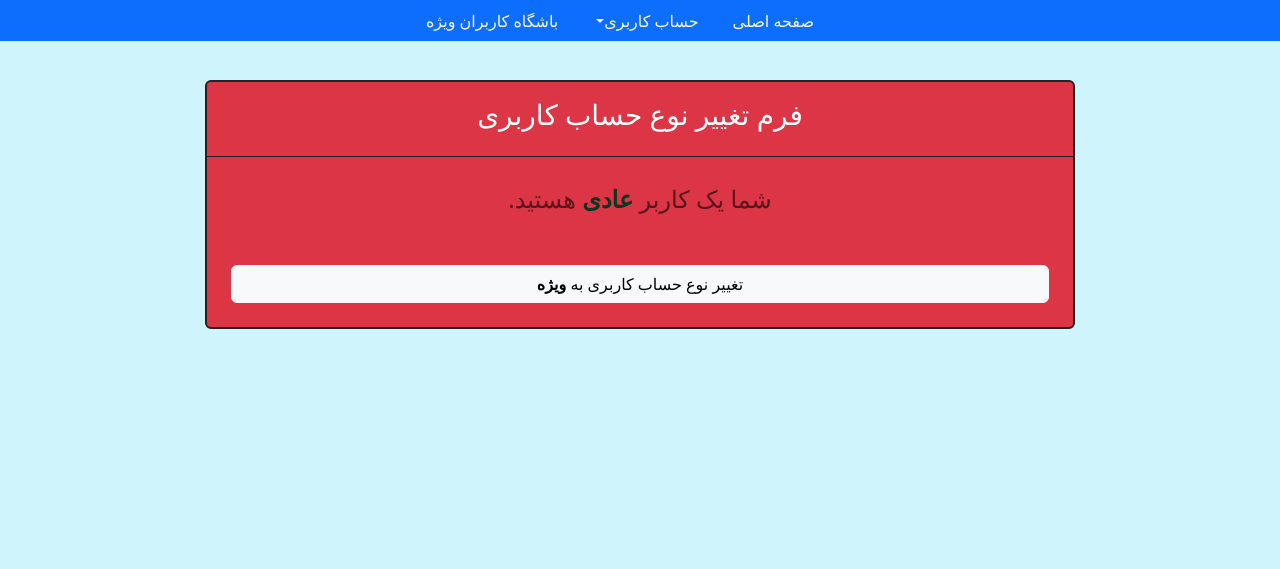
After one commit to Sina-Arasteh/authentication-authorization-in-django, a Django app: page /account-type-change/ in a window 1280 px wide. The commit adds this page. Shown: the top 569 px of the page. Run offline with Django 5.2, Linux system fonts and the light colour scheme; the visitor is signed in with stand-in values (Sample User, id 1); data comes from the database, SQL or seed files in the repository.

Commit message:
Set the 'change account type' functionality

```diff
--- /dev/null
+++ b/accounts/templates/accounts/account_type_change_form.html
@@ -0,0 +1,25 @@
+{% extends "base.html" %}
+
+
+{% block body %}
+  {% include "authenticateduser_nav.html" %}
+
+  <form action="" method="post" novalidate>
+    {% csrf_token %}
+
+    <div class="text-bg-danger border border-2 rounded border-dark" style="margin: 3% 16% 0px;">
+      <div class="p-3">
+          <h3 class="text-center">فرم تغییر نوع حساب کاربری</h3>
+      </div>
+
+      <div class="p-4 border-top border-dark">
+        <p class="text-center fs-4 text-danger-emphasis">شما یک کاربر <span class="text-success-emphasis fw-bolder">{% if acctype %}ویژه{% else %}عادی{% endif %}</span> هستید.</p>
+
+        <div class="d-grid gap-2 mt-5">
+          <button type="submit" class="btn btn-light">تغییر نوع حساب کاربری به <span class="fw-bolder">{% if acctype %}عادی{% else %}ویژه{% endif %}</span></button>
+        </div>
+      </div>
+    </div>
+  </form>
+
+{% endblock %}
--- a/accounts/urls.py
+++ b/accounts/urls.py
@@ -32,4 +32,9 @@ urlpatterns = [
         ),
         name="password_change_done"
     ),
+    path(
+        'account-type-change/',
+        views.account_type_change,
+        name="account_type_change"
+    ),
 ]
--- a/accounts/views.py
+++ b/accounts/views.py
@@ -1,8 +1,10 @@
 from django.shortcuts import render
 from . import forms
+from .models import PremiumUser
 from django.contrib.auth.models import User
 from django.http import HttpResponseRedirect
 from django.urls import reverse
+from django.contrib.auth.decorators import login_required
 
 
 def index_page(request):
@@ -34,3 +36,16 @@ def login(request):
 
 def signup_successful(request):
     return render(request, "accounts/successful_signup.html")
+
+
+@login_required
+def account_type_change(request):
+    user = PremiumUser.objects.get(user=request.user.pk)
+    if request.method == "POST":
+        if user.is_premium:
+            user.is_premium = False
+        else:
+            user.is_premium = True
+        user.save()
+    context = {"acctype": user.is_premium}
+    return render(request, "accounts/account_type_change_form.html", context)
--- a/templates/authenticateduser_nav.html
+++ b/templates/authenticateduser_nav.html
@@ -6,7 +6,7 @@
     <a class="nav-link dropdown-toggle link-light" data-bs-toggle="dropdown" href="#" role="button" aria-expanded="false">حساب کاربری</a>
     <ul class="dropdown-menu bg-primary text-end">
       <li><a class="dropdown-item text-warning" href="{% url 'accounts:password_change' %}">تغییر رمز عبور</a></li>
-      <li><a class="dropdown-item text-warning" href="#">تغییر نوع حساب کاربری</a></li>
+      <li><a class="dropdown-item text-warning" href="{% url 'accounts:account_type_change' %}">تغییر نوع حساب کاربری</a></li>
       <li><hr class="dropdown-divider"></li>
       <li>
         <form action="{% url 'accounts:logout' %}" method="post">
```
Also changed, not shown: accounts/templates/accounts/password_change_form.html (line endings or trailing spaces).
